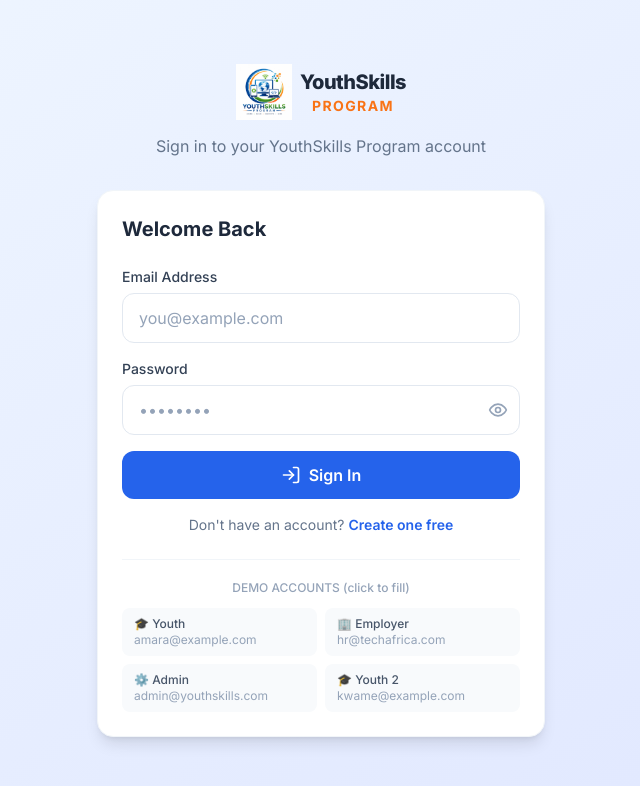
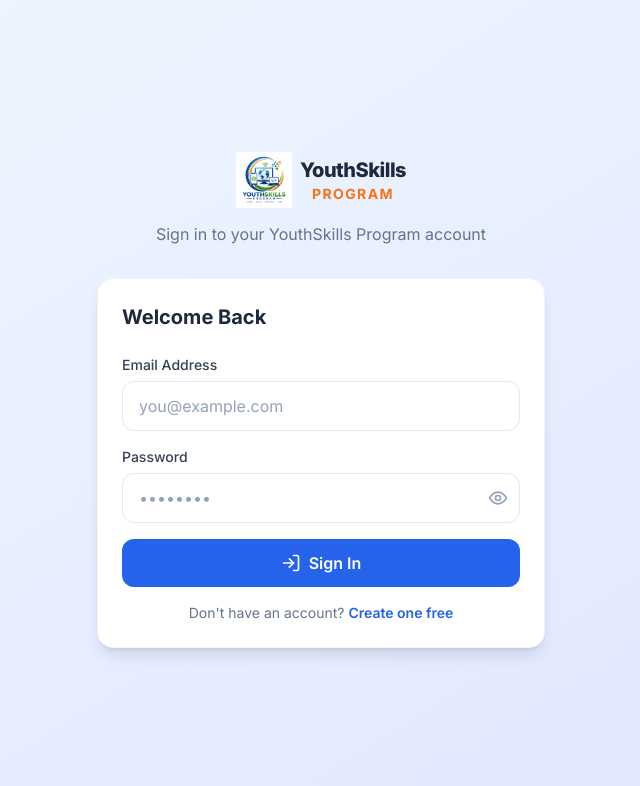
Before and after one commit to allandabalidabz-arch/Youth-skills-platform, a React (Vite) app in the folder frontend/: page /login in a window 1280 px wide. Shown: the top 786 px of the page, without its empty margins (319-959 px from the left). Built offline with nearby package versions, Linux system fonts and the light colour scheme; no server answers.

Commit message:
Remove demo account buttons from login page

```diff
--- a/frontend/src/pages/LoginPage.jsx
+++ b/frontend/src/pages/LoginPage.jsx
@@ -25,8 +25,6 @@ export default function LoginPage() {
       setLoading(false);
     }
   };
-
-  const fillDemo = (email) => setForm({ email, password: 'password123' });
 
   return (
     <div className="min-h-screen bg-gradient-to-br from-blue-50 to-indigo-100 flex items-center justify-center p-4">
@@ -66,25 +64,6 @@ export default function LoginPage() {
           <p className="text-center text-sm text-slate-500 mt-4">
             Don't have an account? <Link to="/register" className="text-blue-600 font-semibold hover:underline">Create one free</Link>
           </p>
-
-          {/* Demo accounts */}
-          <div className="mt-6 pt-5 border-t border-slate-100">
-            <p className="text-xs text-slate-400 text-center mb-3 font-medium">DEMO ACCOUNTS (click to fill)</p>
-            <div className="grid grid-cols-2 gap-2">
-              {[
-                { label: '🎓 Youth', email: 'amara@example.com' },
-                { label: '🏢 Employer', email: 'hr@techafrica.com' },
-                { label: '⚙️ Admin', email: 'admin@youthskills.com' },
-                { label: '🎓 Youth 2', email: 'kwame@example.com' },
-              ].map(d => (
-                <button key={d.email} onClick={() => fillDemo(d.email)}
-                  className="text-xs bg-slate-50 hover:bg-slate-100 text-slate-600 px-3 py-2 rounded-lg transition-colors text-left">
-                  <span className="font-medium">{d.label}</span><br />
-                  <span className="text-slate-400">{d.email}</span>
-                </button>
-              ))}
-            </div>
-          </div>
         </div>
       </div>
     </div>
```
